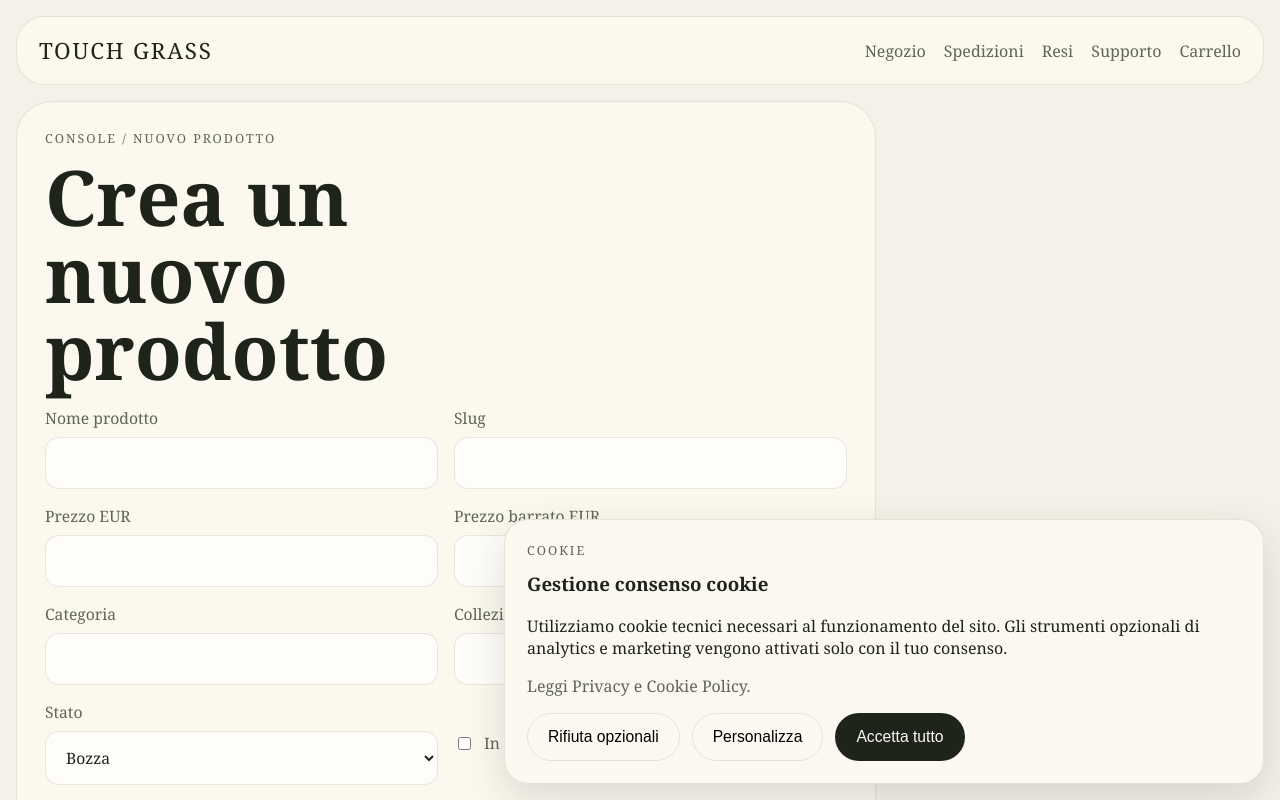
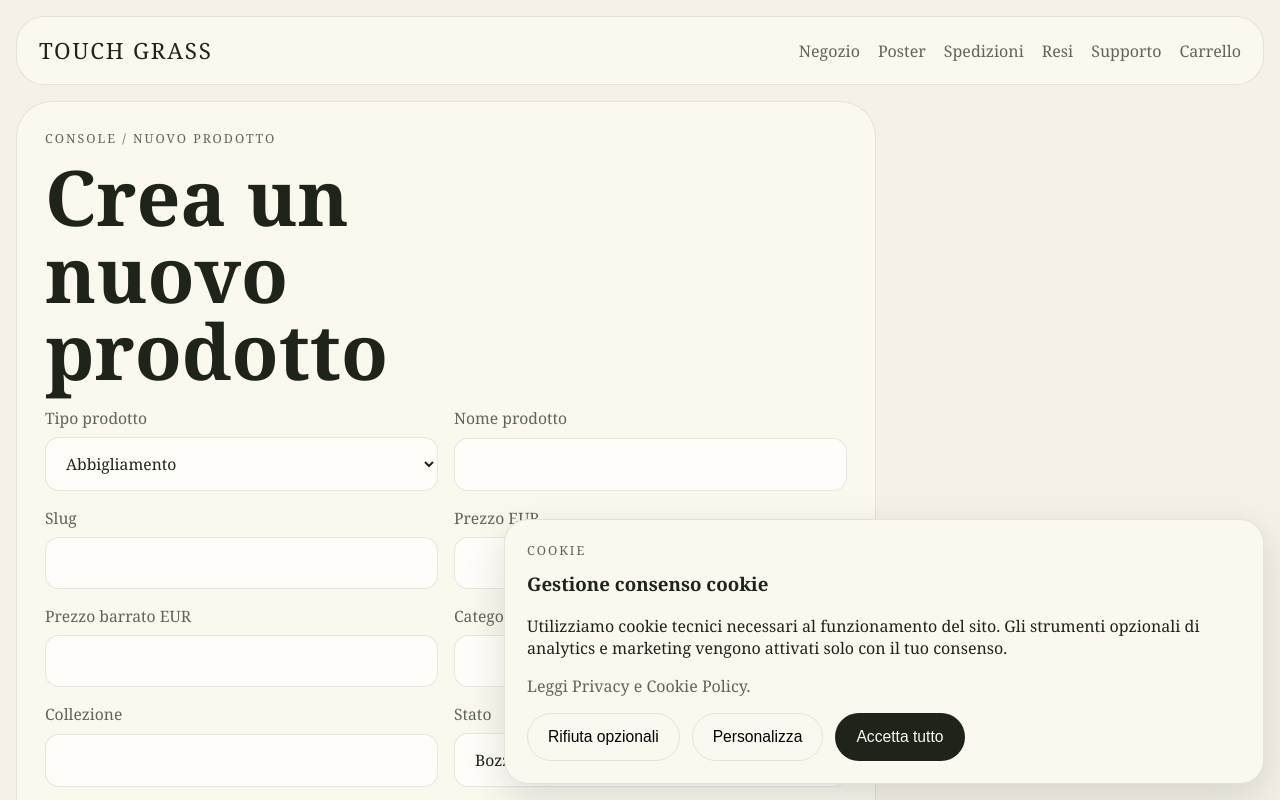
Before and after one commit to strephano3/ecommerce, a Next.js app: page /admin/products/new in a window 1280 px wide. Shown: the top 800 px of the page. Built offline with nearby package versions, Linux system fonts and the light colour scheme; no server answers.

Commit message:
Split catalog into apparel and posters

```diff
--- a/app/admin/page.tsx
+++ b/app/admin/page.tsx
@@ -5,7 +5,7 @@ import { AdminLogoutButton } from "@/components/admin-logout-button";
 const adminCards = [
   {
     title: "Prodotti",
-    description: "Crea, modifica e archivia capi con foto, prezzo e taglie.",
+    description: "Crea, modifica e archivia abbigliamento e poster con foto, prezzo e varianti.",
     href: "/admin/products"
   },
   {
--- a/app/sitemap.ts
+++ b/app/sitemap.ts
@@ -6,6 +6,7 @@ export default function sitemap(): MetadataRoute.Sitemap {
   return [
     "",
     "/shop",
+    "/shop/posters",
     "/cart",
     "/checkout",
     "/privacy",
--- a/components/admin-product-form.tsx
+++ b/components/admin-product-form.tsx
@@ -3,6 +3,7 @@
 import { useRouter } from "next/navigation";
 import { FormEvent, useState } from "react";
 
+import { inferProductKind } from "@/lib/product-kind";
 import type { Product } from "@/lib/types";
 import { slugify } from "@/lib/utils";
 
@@ -12,6 +13,7 @@ type ProductFormProps = {
 };
 
 type ProductFormState = {
+  productType: "apparel" | "poster";
   name: string;
   slug: string;
   shortDescription: string;
@@ -30,6 +32,7 @@ type ProductFormState = {
 
 function toFormState(product?: Product): ProductFormState {
   return {
+    productType: product ? inferProductKind(product) : "apparel",
     name: product?.name ?? "",
     slug: product?.slug ?? "",
     shortDescription: product?.shortDescription ?? "",
@@ -70,6 +73,7 @@ export function AdminProductForm({ initialProduct, mode }: ProductFormProps) {
   const [error, setError] = useState<string | null>(null);
   const [isSaving, setIsSaving] = useState(false);
   const [isUploading, setIsUploading] = useState(false);
+  const isPoster = form.productType === "poster";
 
   async function handleImageUpload(file: File) {
     setIsUploading(true);
@@ -153,6 +157,45 @@ export function AdminProductForm({ initialProduct, mode }: ProductFormProps) {
   return (
     <form className="admin-form" onSubmit={handleSubmit}>
       <div className="admin-form-grid">
+        <label>
+          Tipo prodotto
+          <select
+            value={form.productType}
+            onChange={(event) => {
+              const nextType = event.target.value as ProductFormState["productType"];
+              setForm((current) => {
+                const isCurrentPoster = current.productType === "poster";
+                return {
+                  ...current,
+                  productType: nextType,
+                  category:
+                    nextType === "poster"
+                      ? isCurrentPoster
+                        ? current.category
+                        : current.category || "Poster"
+                      : !isCurrentPoster
+                        ? current.category
+                        : current.category === "Poster"
+                          ? "Abbigliamento"
+                          : current.category,
+                  collection:
+                    nextType === "poster"
+                      ? isCurrentPoster
+                        ? current.collection
+                        : current.collection || "Poster"
+                      : !isCurrentPoster
+                        ? current.collection
+                        : current.collection === "Poster"
+                          ? "Core"
+                          : current.collection
+                };
+              });
+            }}
+          >
+            <option value="apparel">Abbigliamento</option>
+            <option value="poster">Poster</option>
+          </select>
+        </label>
         <label>
           Nome prodotto
           <input
@@ -292,12 +335,16 @@ export function AdminProductForm({ initialProduct, mode }: ProductFormProps) {
       </label>
 
       <label>
-        Taglie e stock
+        {isPoster ? "Formati e stock" : "Taglie e stock"}
         <textarea
           rows={6}
           value={form.sizes}
           onChange={(event) => setForm((current) => ({ ...current, sizes: event.target.value }))}
-          placeholder={"S:TG-TEE-S:12\nM:TG-TEE-M:7\nL:TG-TEE-L:3"}
+          placeholder={
+            isPoster
+              ? "50x70:TG-POSTER-50X70:12\n70x100:TG-POSTER-70X100:7"
+              : "S:TG-TEE-S:12\nM:TG-TEE-M:7\nL:TG-TEE-L:3"
+          }
         />
       </label>
 
--- a/components/site-footer.tsx
+++ b/components/site-footer.tsx
@@ -22,6 +22,7 @@ export function SiteFooter() {
           <Link href="/cookies">Cookie</Link>
           <Link href="/terms">Termini</Link>
           <Link href="/shop">Negozio</Link>
+          <Link href="/shop/posters">Poster</Link>
           <Link href="/cart">Carrello</Link>
         </p>
       </div>
--- a/components/site-header.tsx
+++ b/components/site-header.tsx
@@ -7,6 +7,7 @@ import { readCart } from "@/lib/cart-storage";
 
 const navItems = [
   { href: "/shop", label: "Negozio" },
+  { href: "/shop/posters", label: "Poster" },
   { href: "/shipping", label: "Spedizioni" },
   { href: "/returns", label: "Resi" },
   { href: "/support", label: "Supporto" },
--- /dev/null
+++ b/lib/product-kind.ts
@@ -0,0 +1,30 @@
+import type { Product } from "@/lib/types";
+
+export type ProductKind = "apparel" | "poster";
+
+function normalize(value?: string | null) {
+  return (value || "").trim().toLowerCase();
+}
+
+export function inferProductKind(input: Pick<Product, "category" | "collection" | "tags">): ProductKind {
+  const category = normalize(input.category);
+  const collection = normalize(input.collection);
+  const tags = input.tags.map((tag) => normalize(tag));
+
+  if (
+    category === "poster" ||
+    category === "posters" ||
+    collection === "poster" ||
+    collection === "posters" ||
+    tags.includes("poster") ||
+    tags.includes("posters")
+  ) {
+    return "poster";
+  }
+
+  return "apparel";
+}
+
+export function getProductKindLabel(kind: ProductKind) {
+  return kind === "poster" ? "Poster" : "Abbigliamento";
+}
```
Also changed, not shown: app/page.tsx (+30 -5 lines), app/shop/page.tsx (+41 -4 lines), app/shop/posters/page.tsx (added, +35 -0 lines).
